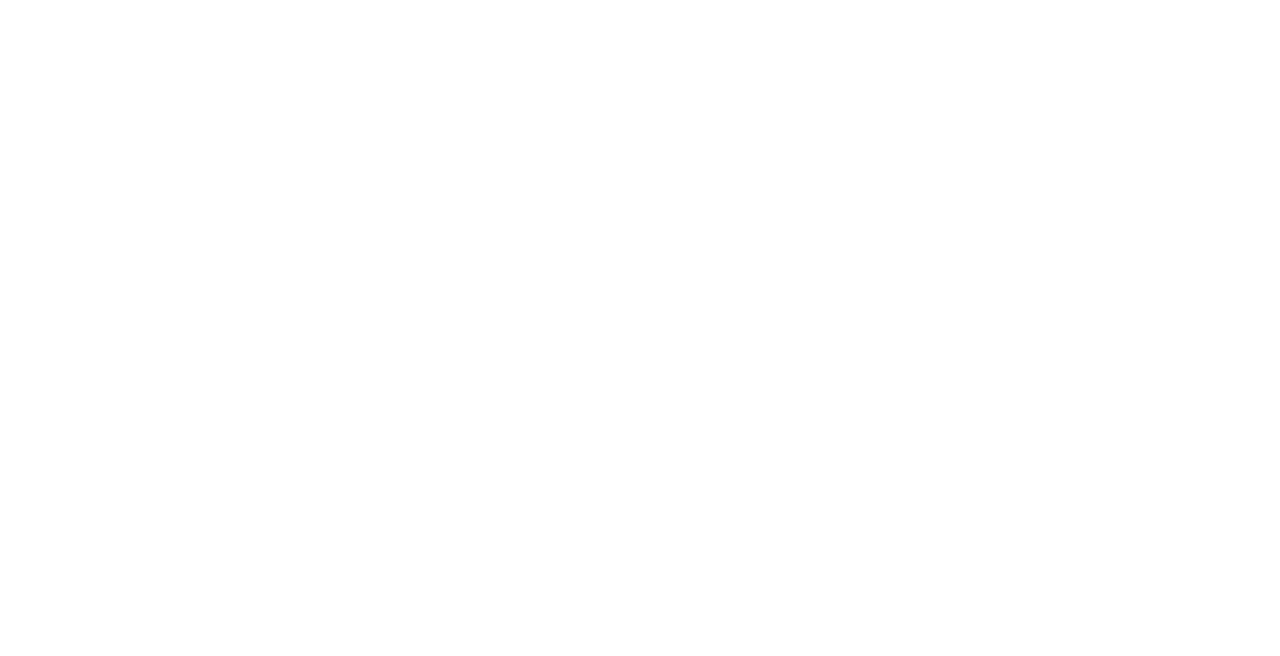
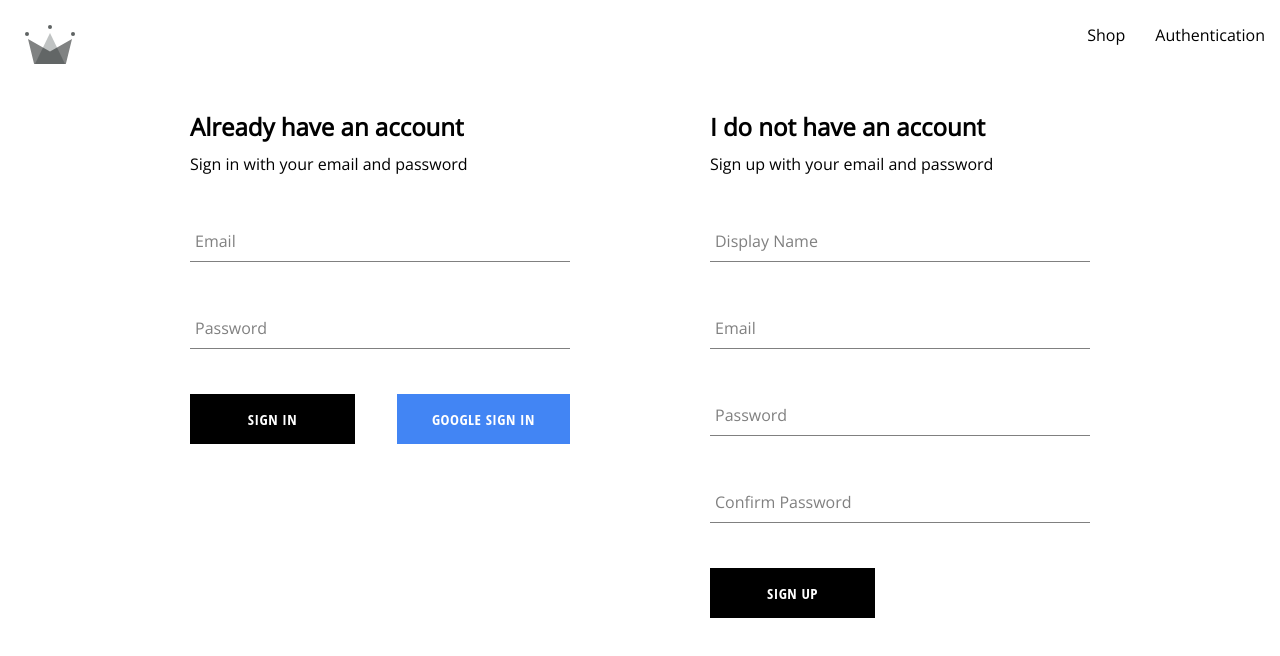
Before and after one commit to Anastasia9595/crwn-clothing, a React (Create React App) app: page /auth in a window 1280 px wide. Before the commit this address had no page. Shown: the top 656 px of the page. Built offline with nearby package versions, Linux system fonts and the light colour scheme; a web font is replaced by a local one.

Commit message:
create authentication page component

```diff
--- a/src/App.js
+++ b/src/App.js
@@ -1,7 +1,7 @@
 import {Routes, Route} from 'react-router-dom';
 import Navigation from './routes/navigation/navigation.component';
 import Home from './routes/home/home.component';
-import SignIn from './routes/sign-in/sign-in.component';
+import Authentication from './routes/authentication/authentication.component';
 
 
 
@@ -21,7 +21,7 @@
 
         <Route index element={<Home />} />
         <Route path="shop" element={<Shop />} />
-        <Route path="sign-In" element={<SignIn />} />
+        <Route path="auth" element={<Authentication />} />
       </Route>
     </Routes>
   );
--- /dev/null
+++ b/src/components/sign-in-form/sign-in-form.component.jsx
@@ -0,0 +1,91 @@
+import { useState } from "react";
+import { signInWithGooglePopup, createUserDocumentFromAuth, signInAuthUserEmailAndPassword } from "../../utils/firebase/firebase.utils";
+import FormInput from "../form-input/form-input.component";
+import Button from '../button/button.component';
+import './sign-in-form.styles.scss';
+
+const defaultFormFields = {
+    email: '',
+    password: '',
+}
+
+const SignInForm = () => {
+
+    const [formFields, setFormFields] = useState(defaultFormFields);
+    const { email, password} = formFields;
+
+    const resetFormFields = () => {
+        setFormFields(defaultFormFields);
+    }
+
+    const signInWithGoogle = async()=> {
+        const{user} = await signInWithGooglePopup();
+        await createUserDocumentFromAuth(user);
+    }
+
+    const handleSubmit = async (event) => {
+        event.preventDefault();
+
+
+        try {
+            const response = await signInAuthUserEmailAndPassword(email, password);
+            console.log(response);
+            resetFormFields();
+        } catch (error) {
+            switch (error.code) {
+                case 'auth/wrong-password':
+                  alert('incorrect password for email');
+                  break;
+                case 'auth/user-not-found':
+                  alert('no user associated with this email');
+                  break;
+                default:
+                  console.log(error);
+              }
+
+        }
+    }
+
+    const handleChange = (event) => {
+        const {name, value}= event.target;
+
+        setFormFields({...formFields, [name]: value});
+    }
+    return (
+        <div className="sign-in-container">
+            <h2>Already have an account</h2>
+            <span>Sign in with your email and password</span>
+            <form onSubmit={handleSubmit}>
+
+
+            <FormInput
+            label='Email'
+            type='email'
+            required
+            onChange={handleChange}
+            name='email'
+            value={email}
+          />
+
+          <FormInput
+            label='Password'
+            type='password'
+            required
+            onChange={handleChange}
+            name='password'
+            value={password}
+          />
+          <div className='buttons-container'>
+            <Button type='submit'>Sign In</Button>
+            <Button type='button' buttonType='google' onClick={signInWithGoogle}>
+              Google sign in
+            </Button>
+          </div>
+            </form>
+
+
+        </div>
+    )
+}
+
+export default SignInForm;
--- /dev/null
+++ b/src/components/sign-in-form/sign-in-form.styles.scss
@@ -0,0 +1,14 @@
+.sign-in-container {
+    display: flex;
+    flex-direction: column;
+    width: 380px;
+
+    h2 {
+      margin: 10px 0;
+    }
+
+    .buttons-container {
+      display: flex;
+      justify-content: space-between;
+    }
+  }
--- a/src/components/sign-up-form/sign-up-form.component.jsx
+++ b/src/components/sign-up-form/sign-up-form.component.jsx
@@ -36,7 +36,7 @@
             if(error.code === 'auth/email-already-in-use') {
                 alert('Email already in use');
             } else {
-                console.error(error);
+                console.log('user creation encountered an error', error);
             }
 
         }
@@ -55,44 +55,40 @@
 
             <FormInput
             label='Display Name'
-                    inputOptions = {{
-                        type: 'text',
-                        required: true,
-                        onChange: handleChange,
-                        name: 'displayName',
-                        value: displayName,
-                    }} />
+            type='text'
+            required
+            onChange={handleChange}
+            name='displayName'
+            value={displayName}
+          />
 
           <FormInput
             label='Email'
-                    inputOptions = {{
-                        type: 'email',
-                        required: true,
-                        onChange: handleChange,
-                        name: 'email',
-                        value: email,
-                    }} />
+            type='email'
+            required
+            onChange={handleChange}
+            name='email'
+            value={email}
+          />
 
           <FormInput
             label='Password'
-                    inputOptions = {{
-                        type: 'password',
-                        required: true,
-                        onChange: handleChange,
-                        name: 'password',
-                        value: password,
-                    }} />
+            type='password'
+            required
+            onChange={handleChange}
+            name='password'
+            value={password}
+          />
 
           <FormInput
             label='Confirm Password'
-                    inputOptions = {{
-                        type: 'password',
-                        required: true,
-                        onChange: handleChange,
-                        name: 'confirmPassword',
-                        value: confirmPassword,
-                    }} />
-                <Button  type='submit'>Sign Up</Button>
+            type='password'
+            required
+            onChange={handleChange}
+            name='confirmPassword'
+            value={confirmPassword}
+          />
+          <Button type='submit'>Sign Up</Button>
             </form>
 
 
--- /dev/null
+++ b/src/routes/authentication/authentication.component.jsx
@@ -0,0 +1,22 @@
+import SignUpForm from "../../components/sign-up-form/sign-up-form.component";
+import SignInForm from "../../components/sign-in-form/sign-in-form.component";
+
+import './authentication.styles.scss';
+
+const Authentication = () => {
+
+
+    return (
+        <div className='authentication-container'>
+
+
+            <SignInForm/>
+            <SignUpForm/>
+
+
+        </div>
+    )
+
+}
+
+export default Authentication;
--- /dev/null
+++ b/src/routes/authentication/authentication.styles.scss
@@ -0,0 +1,6 @@
+.authentication-container {
+  display: flex;
+  width: 900px;
+  justify-content: space-between;
+  margin: 30px auto;
+}
--- a/src/routes/navigation/navigation.component.jsx
+++ b/src/routes/navigation/navigation.component.jsx
@@ -13,7 +13,7 @@
             <Link className='navigation_logo' to='/'><CrwnLogo className='logo'/></Link>
             <div className='navigation_menu'>
                 <Link className='nav-link' to='/shop'>Shop</Link>
-                <Link className='nav-link' to='/sign-In'>Sign In</Link>
+                <Link className='nav-link' to='/auth'>Authentication</Link>
 
 
             </div>
--- a/src/routes/sign-in/sign-in.component.jsx
+++ /dev/null
@@ -1,29 +0,0 @@
-
-
-import {
-        signInWithGooglePop,
-        createUserDocumentFromAuth } from "../../utils/firebase/firebase.utils";
-
-import SignUpForm from "../../components/sign-up-form/sign-up-form.component";
-
-const SignIn = () => {
-
-    const logGoogleUser = async()=> {
-        const{user} = await signInWithGooglePop();
-        const userDocRef = await createUserDocumentFromAuth(user);
-    }
-
-
-
-    return (
-        <div>
-            <h1>Sign In Page</h1>
-            <button onClick={logGoogleUser}>Sign in With Google Popup</button>
-            <SignUpForm/>
-
-        </div>
-    )
-
-}
-
-export default SignIn;
--- a/src/utils/firebase/firebase.utils.jsx
+++ b/src/utils/firebase/firebase.utils.jsx
@@ -1,6 +1,11 @@
 
 import { initializeApp } from "firebase/app";
-import {getAuth, signInWithRedirect,signInWithPopup, GoogleAuthProvider, createUserWithEmailAndPassword} from 'firebase/auth';
+import {getAuth,
+        signInWithRedirect,
+        signInWithPopup,
+        GoogleAuthProvider,
+        createUserWithEmailAndPassword,
+        signInWithEmailAndPassword,} from 'firebase/auth';
 import { getFirestore, doc, getDoc, setDoc } from "firebase/firestore";
 
 
@@ -22,7 +27,7 @@
 });
 
 export const auth = getAuth();
-export const signInWithGooglePop = () => signInWithPopup(auth,provider);
+export const signInWithGooglePopup = () => signInWithPopup(auth,provider);
 export const signInWithGoogleRedirect = () => signInWithRedirect(auth,provider);
 
 export const db = getFirestore();
@@ -47,6 +52,7 @@
     return userDocRef;
 };
 
+
 export const createAuthUserWithEmailAndPassword = async (email, password) => {
     if(!email || !password) {
         return;
@@ -54,4 +60,13 @@
 
     return await createUserWithEmailAndPassword(auth, email, password);
 
-}
+};
+
+export const signInAuthUserEmailAndPassword = async (email, password) => {
+    if(!email || !password) {
+        return;
+    }
+
+    return await signInWithEmailAndPassword(auth, email, password);
+
+};
```
Lines whose indentation alone changed are shown as unchanged.
